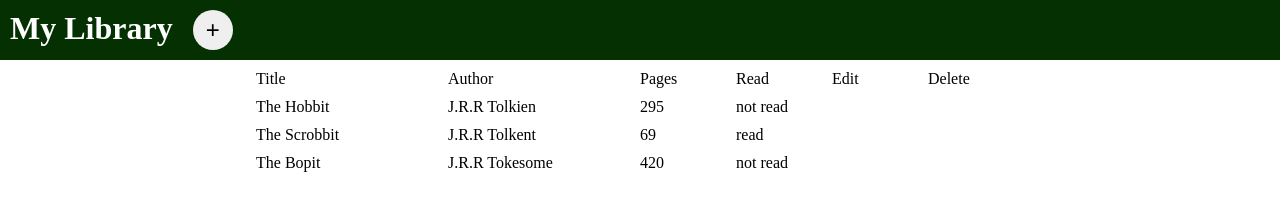
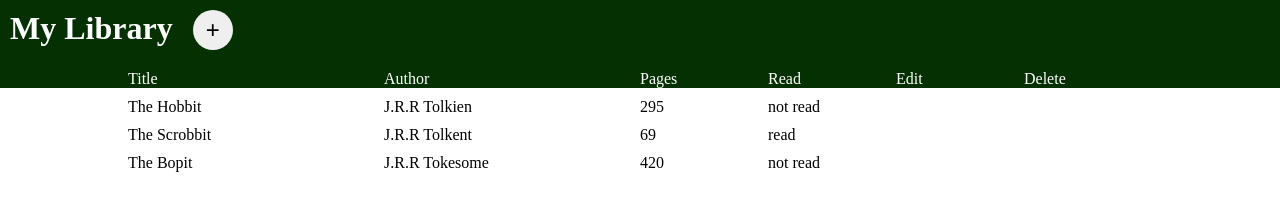
Before and after one commit to PerryBaran/library, a plain HTML site: page index.html in a window 1280 px wide. Drawn offline with Linux system fonts and the light colour scheme.

Commit message:
changed display to percentage based so table changes with screen size

```diff
--- a/index.html
+++ b/index.html
@@ -27,7 +27,7 @@
         <h1>My Library</h1>
         <button id="add">+</button>
     </div>
-    <div class="table">
+        <div class="table top">
             <div class="cell span2">Title</div>
             <div class="cell span2">Author</div>
             <div class="cell">Pages</div>
@@ -35,6 +35,8 @@
             <div class="cell">Edit</div>
             <div class="cell">Delete</div>
         </div>
+
     <div id="bookshelf"></div>
+    </div>
 </body>
 </html>
--- a/library.css
+++ b/library.css
@@ -59,21 +59,6 @@ form {
     columns: 5;
 }
 
-/*
-.book {
-    display: inline-flex;
-    color: white;
-    background: rgb(11, 107, 7);
-    margin: 0.5em;
-    border: 0.15em solid black;
-    border-radius: 2%;
-    aspect-ratio: 1;
-    width: 14em;
-    padding: 10px;
-    line-height: 2em;
-}
-*/
-
 input {
     width: 97%;
 }
@@ -92,11 +77,12 @@ input {
     justify-content: center;
     align-content: center;
     padding-top: 10px;
-    grid-template-columns: repeat(8, 6em);
+    grid-template-columns: repeat(8, 10%);
 }
 
-.cell {
-
+.table.top {
+    background:rgb(4, 48, 2);
+    color: white;
 }
 
 .span2 {
```
Lines whose indentation alone changed are shown as unchanged.
